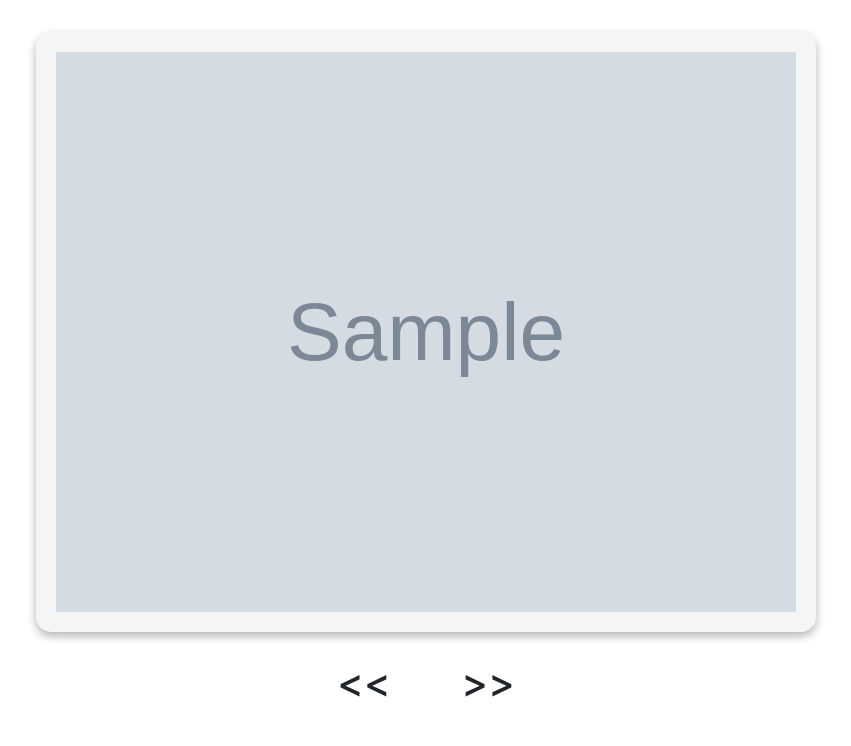
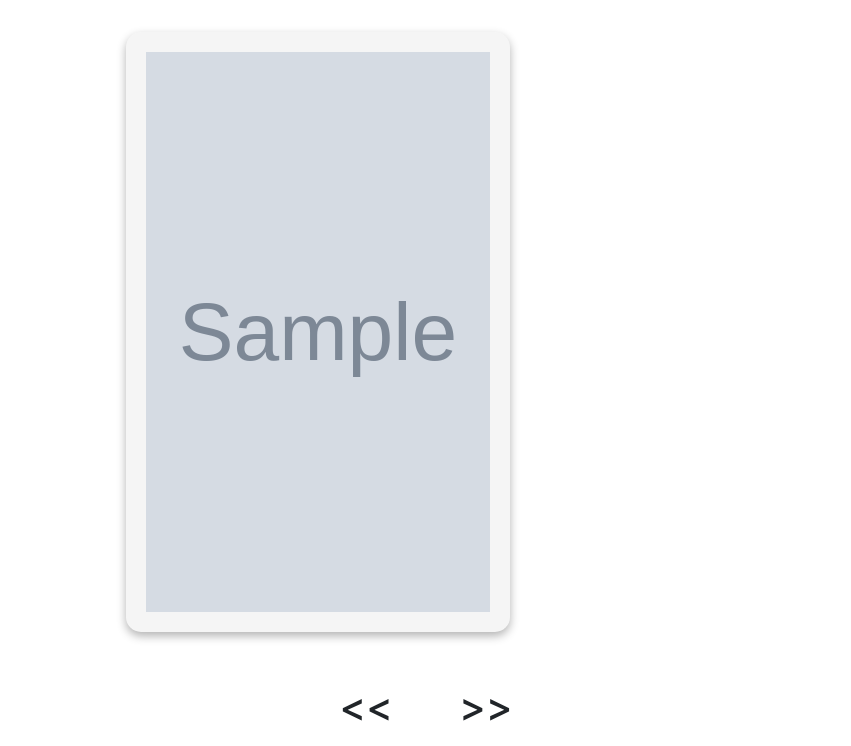
Before and after one commit to Vineet-Vinod/TiDB-Hackathon, a Python web app: template src/website/templates/swipe.html in a window 1280 px wide. Shown: the part 56-802 px from the top of the page, without its empty margins (214-1065 px from the left). Before the commit the page ends 753 px from the top, so only its background shows below. Run offline with Jinja, Linux system fonts and the light colour scheme; the template is opened without the code that fills it: most values are stand-ins (such as "Sample title", 1, 10 or a date in 2020); grey boxes marked "Sample" are stand-in pictures; some libraries are stand-ins or nearby versions.

Commit message:
Updated display

```diff
--- a/src/website/templates/swipe.html
+++ b/src/website/templates/swipe.html
@@ -1,14 +1,23 @@
 {% extends "base.html" %}
 {% block title %}AiMo{% endblock %}
 {% block content %}
-<div class="preferences-form container-fluid text-center">
-    <form id="preference-form" method="post">
-        <input type="hidden" name="response" id="response" value="">
-        <div class="image-container">
-            <img src="{{ poster_url }}" alt="Preference Image" class="img-fluid" id="movie-poster"/>
+<div class="preferences-form container-fluid d-flex flex-column align-items-center">
+    <form id="preference-form" method="post" class="d-flex flex-column align-items-center">
+        <div class="d-flex align-items-center" style="max-width: 100%; position: relative;">
+            <div class="image-container">
+                <img src="{{ poster_url }}" alt="Preference Image" class="img-fluid" id="movie-poster" style="aspect-ratio: 1;"/>
+            </div>
+            {% if show_details %}
+            <div class="movie-details">
+                <h2>{{ movie_title }}</h2>
+                <p>{{ movie_plot }}</p>
+            </div>
+            {% endif %}
         </div>
-        <button type="submit" class="btn" id="left-btn" onclick="handleClick('left')"><h1>&lt;&lt;</h1></button>
-        <button type="submit" class="btn" id="right-btn" onclick="handleClick('right')"><h1>&gt;&gt;</h1></button>
+        <div class="d-flex mt-4">
+            <button type="submit" class="btn" id="left-btn" onclick="handleClick('left')"><h1>&lt;&lt;</h1></button>
+            <button type="submit" class="btn" id="right-btn" onclick="handleClick('right')"><h1>&gt;&gt;</h1></button>
+        </div>
     </form>
 </div>
 <script>
@@ -77,5 +86,17 @@
         margin-right: 20px;
         cursor: pointer;
     }
+
+    .movie-details {
+        position: relative;
+        left: -8rem;
+        padding: 10px;
+        border-radius: 5px;
+        max-width: 300px;
+    }
+
+    .d-flex {
+        position: relative;
+    }
 </style>
 {% endblock %}
--- a/src/website/views.py
+++ b/src/website/views.py
@@ -63,7 +63,7 @@
     idx = session["tuning_idx"]
     if idx < len(poster_urls):
         poster_url = poster_urls[idx]
-        return render_template("swipe.html", poster_url=poster_url)
+        return render_template("swipe.html", poster_url=poster_url, show_details=False)
     else:
         return redirect(url_for("views.get_language"))
 
@@ -90,4 +90,4 @@
 
     idx = session["choosing_idx"] % len(choosing_urls)
     poster_url = choosing_urls[idx]
-    return render_template("swipe.html", poster_url=poster_url)
+    return render_template("swipe.html", poster_url=poster_url, show_details=True, movie_title=choosing_movies[idx][1], movie_plot=choosing_movies[idx][0])
```
